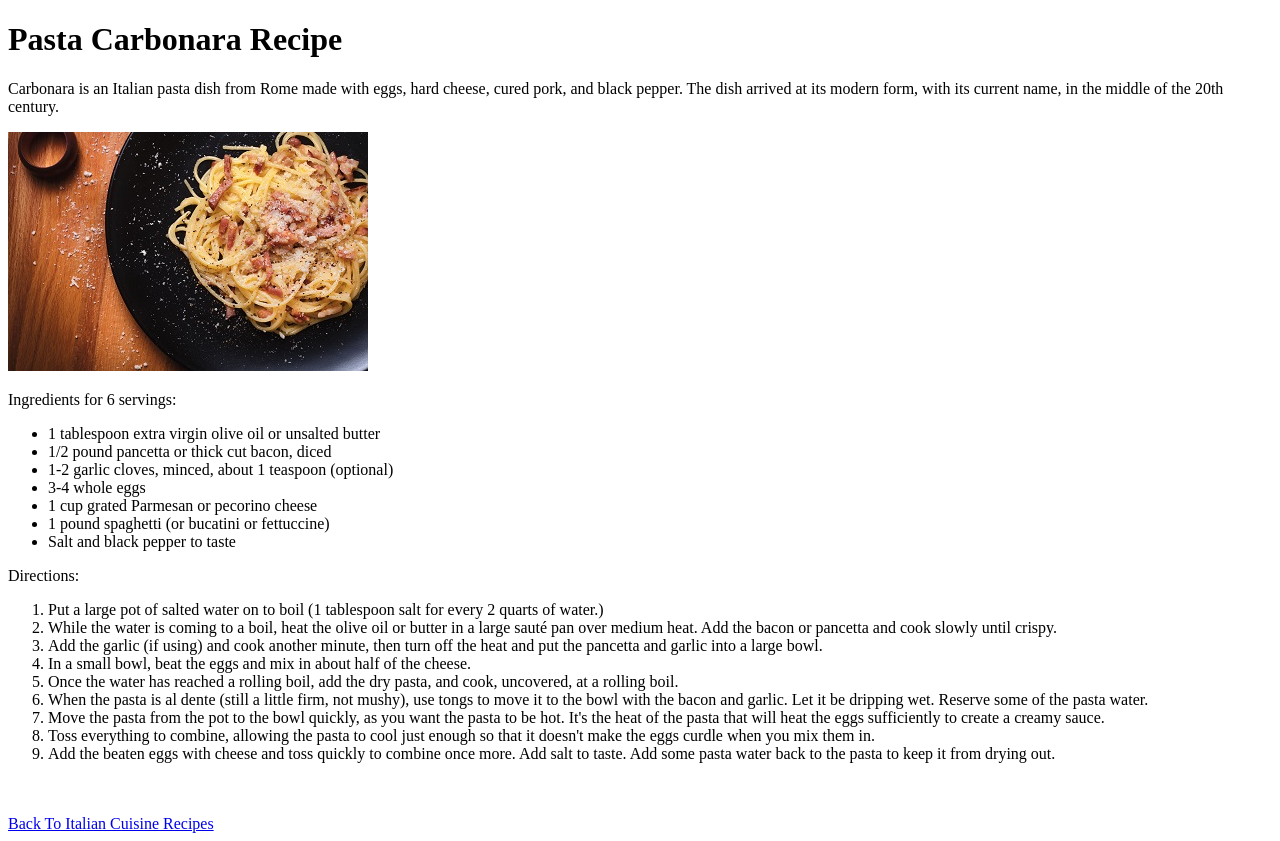
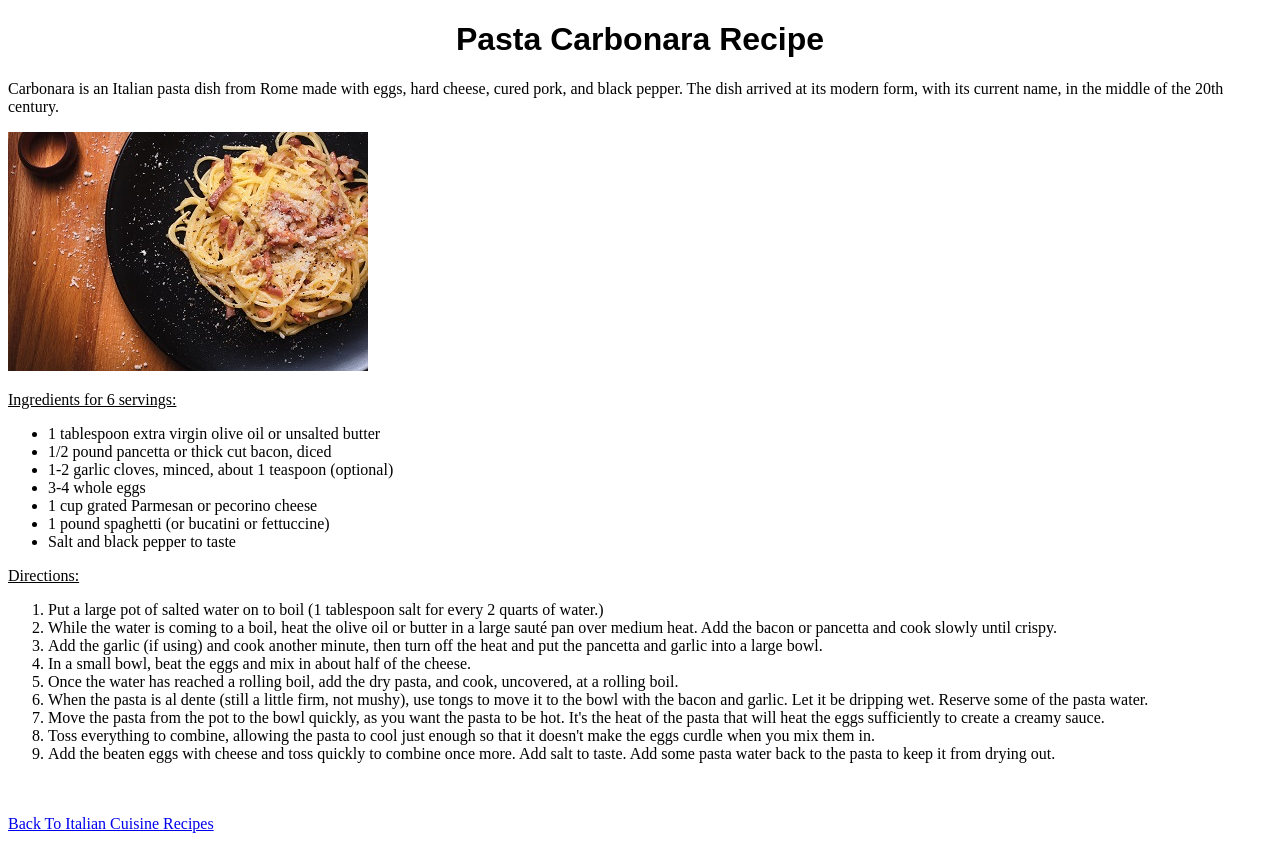
Before and after one commit to DenysVodzyk/recipes, a plain HTML site: page recipes/carbonara.html in a window 1280 px wide. Drawn offline with Linux system fonts and the light colour scheme.

Commit message:
styling changes

```diff
--- a/recipes/carbonara.html
+++ b/recipes/carbonara.html
@@ -4,6 +4,7 @@
     <meta charset="UTF-8">
     <meta http-equiv="X-UA-Compatible" content="IE=edge">
     <meta name="viewport" content="width=device-width, initial-scale=1.0">
+    <link rel="stylesheet" href="/style.css">
     <title>Document</title>
 </head>
 <body>
@@ -14,7 +15,7 @@
 
     <img src="/images/carbonara.jpg" alt="Carbonara picture">
 
-    <p>
+    <p class="underline">
         Ingredients for 6 servings:
         <ul>
             <li>1 tablespoon extra virgin olive oil or unsalted butter</li>
@@ -27,7 +28,7 @@
         </ul>
     </p>
 
-    <p>
+    <p class="underline">
         Directions:
     <ol>
         <li>
```
Also changed, not shown: index.html (+1 -0 lines), recipes/lasagna.html (+3 -2 lines).
